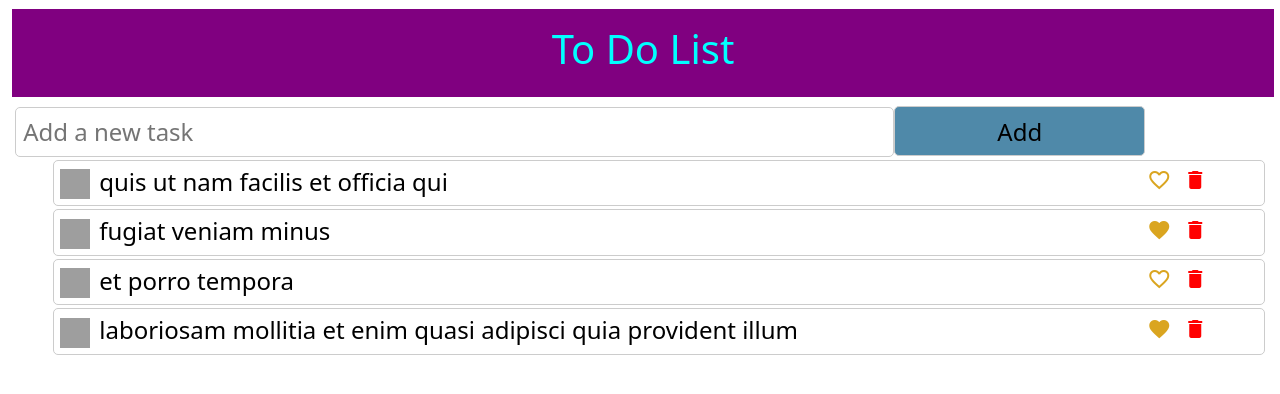
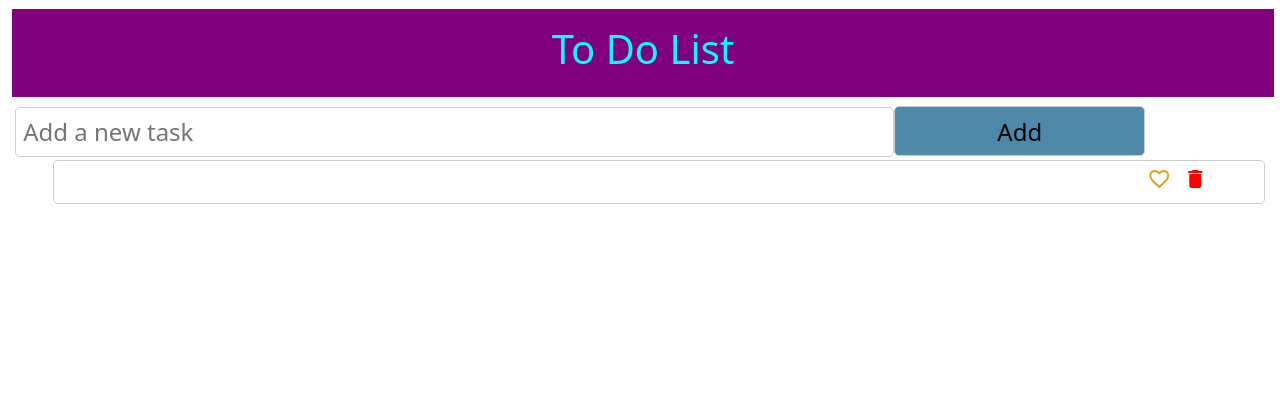
Before and after one commit to yojulab/with_vue, a Vue app: page / in a window 1280 px wide. Shown: the top 394 px of the page. Built offline with nearby package versions, Linux system fonts and the light colour scheme; grey boxes are pictures that could not be loaded.

Commit message:
add todoList with Events

```diff
--- a/src/App.vue
+++ b/src/App.vue
@@ -6,6 +6,7 @@
 
 <script>
 import TodoList from "./components/todoListApp/TodoListApp.vue";
+import TodoListEvents from "./components/todoListEventsApp/todoListEventsApp.vue";
 import WeatherApp from "./components/weatherApp/WeatherApp.vue";
 import CoronaApp from "./components/coronaApp/CoronaApp.vue";
 
@@ -13,11 +14,12 @@ export default {
   name: "App",
   data() {
     return {
-      currentApp: "TodoList",
+      currentApp: "TodoListEvents",
     };
   },
   components: {
     TodoList,
+    TodoListEvents,
     WeatherApp,
     CoronaApp,
   },
--- /dev/null
+++ b/src/components/todoListEventsApp/TodoItem.vue
@@ -0,0 +1,52 @@
+<template>
+  <li class="item">
+    <span class="task"> </span>
+    <span class="manage">
+      <span class="like">
+        <i class="material-icons">favorite_border</i>
+      </span>
+      <span class="delete">
+        <i class="material-icons">delete</i>
+      </span>
+    </span>
+  </li>
+</template>
+
+<script>
+export default {
+  props: {
+    todoText: {
+      type: String,
+      default: "",
+    },
+  },
+};
+</script>
+
+<style scoped>
+.item {
+  display: flex;
+  border: 1px solid #ccc;
+  border-radius: 5px;
+  font-size: 1.5em;
+  background-color: #fff;
+  color: #000;
+  align-items: center;
+}
+.task {
+  flex: 9;
+}
+.manage {
+  flex: 1;
+}
+
+.like i {
+  color: goldenrod;
+}
+.delete i {
+  color: red;
+}
+.material-icons:hover {
+  cursor: pointer;
+}
+</style>
--- /dev/null
+++ b/src/components/todoListEventsApp/TodoList.vue
@@ -0,0 +1,23 @@
+<template>
+  <ul id="items">
+    <TodoItem :todoText="todoText"></TodoItem>
+  </ul>
+</template>
+
+<script>
+import TodoItem from "./TodoItem.vue";
+
+export default {
+  components: {
+    TodoItem,
+  },
+  props: {
+    todoText: {
+      type: String,
+      default: "",
+    },
+  },
+};
+</script>
+
+<style></style>
--- /dev/null
+++ b/src/components/todoListEventsApp/todoListEventsApp.vue
@@ -0,0 +1,103 @@
+<template>
+  <div class="wrapper">
+    <header>
+      <h1>To Do List</h1>
+    </header>
+    <section>
+      <div class="inputext-container">
+        <input
+          type="text"
+          id="inputext"
+          placeholder="Add a new task"
+          @keypress.enter="keyEnter"
+          v-model="todoText"
+        />
+        <button id="add-button" @click="buttonClick">Add</button>
+      </div>
+      <div class="list-container">
+        <TodoList :todoText="todoText" />
+      </div>
+    </section>
+  </div>
+</template>
+
+<script>
+import TodoList from "./TodoList.vue";
+export default {
+  components: {
+    TodoList,
+  },
+  data() {
+    return {
+      todoText: "",
+    };
+  },
+  methods: {
+    inputTextFocus() {
+      const target = document.querySelector("#inputext");
+      // console.log(`inputTextFocus : ${target}`);
+      target.value = "";
+      target.focus();
+    },
+    keyEnter(event) {
+      console.log(`keyEnter : ${event.target}`);
+      this.inputTextFocus();
+    },
+    buttonClick(event) {
+      console.log(`buttonClick : ${event.target}`);
+      this.inputTextFocus();
+    },
+  },
+  computed: {},
+};
+</script>
+
+<style>
+@import url("https://fonts.googleapis.com/icon?family=Material+Icons");
+* {
+  margin: 3px;
+  padding: 0;
+  outline: none;
+}
+
+.wrapper {
+  width: 100%;
+  height: 100%;
+  display: flex;
+  flex-direction: column;
+}
+header {
+  color: aqua;
+  background-color: purple;
+  padding: 1em;
+  display: flex;
+  align-items: center;
+  justify-content: center;
+}
+
+#inputext {
+  width: 70%;
+  height: 50px;
+  border: 1px solid #ccc;
+  border-radius: 5px;
+  padding: 0.3em;
+  font-size: 1.5em;
+  background-color: #fff;
+  color: #000;
+}
+#add-button {
+  width: 20%;
+  height: 50px;
+  border: 1px solid #ccc;
+  border-radius: 5px;
+  padding: 0.3em;
+  font-size: 1.5em;
+  background-color: rgb(79, 137, 169);
+  color: #000;
+}
+#add-button:hover {
+  cursor: pointer;
+  background-color: rgb(157, 69, 167);
+  color: #fff;
+}
+</style>
```
Also changed, not shown: 1 other file (tests, documents, lock files or other folders).
